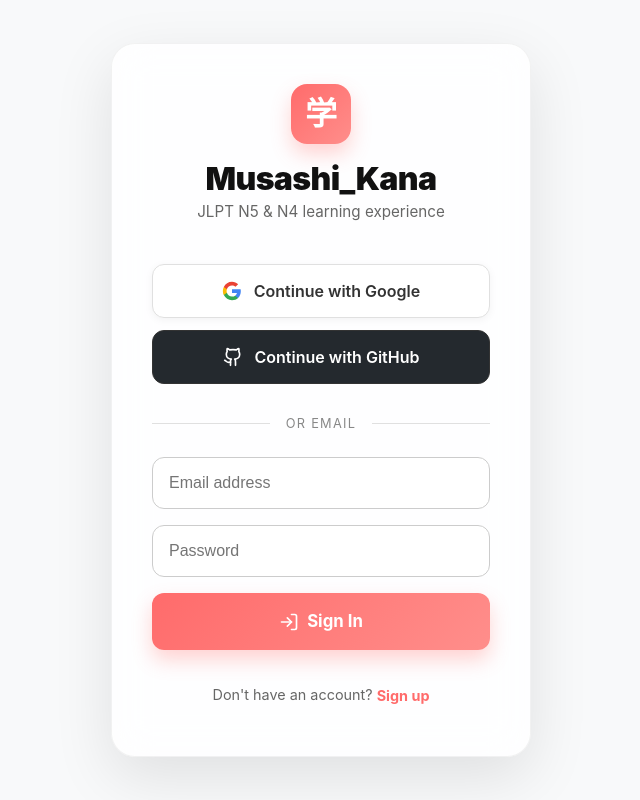
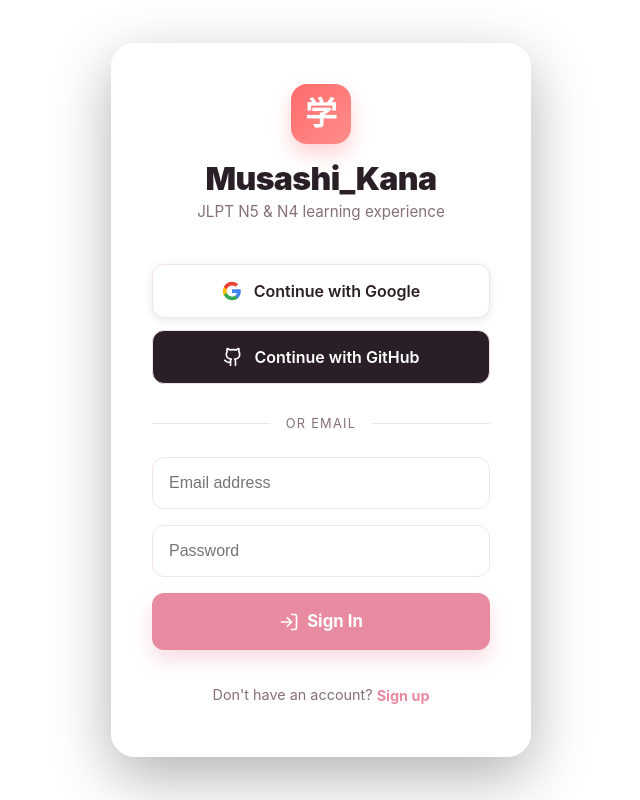
Before and after one commit to Bharath-serman/Musashi_Kana, a Next.js app: page / in a window 1280 px wide. Shown: the whole page, without its empty margins (319-959 px from the left). Built offline with nearby package versions, Linux system fonts and the light colour scheme; no server answers.

Commit message:
Overall Site Polish

```diff
--- a/app/components/app-frame.tsx
+++ b/app/components/app-frame.tsx
@@ -220,7 +220,8 @@ function Sidebar({ collapsed, onToggle }: { collapsed: boolean; onToggle: () =>
                 textDecoration: "none",
                 color: active ? "var(--sidebar-active-color)" : "var(--ink)",
                 background: active ? "var(--sidebar-active-bg)" : "transparent",
-                transition: "background 0.2s, color 0.2s",
+                borderLeft: active ? "3px solid var(--blue)" : "3px solid transparent",
+                transition: "background 0.2s, color 0.2s, border-color 0.2s",
                 fontWeight: active ? "700" : "500"
               }}
             >
--- a/app/data.ts
+++ b/app/data.ts
@@ -23,7 +23,7 @@ export type QuizQuestion = {
 
 export const course = {
   N5: {
-    theme: "Foundation",
+    theme: "Musashi_Kana",
     headline: "Build a clean N5 base",
     description:
       "Learn the kana, high-frequency vocabulary, essential kanji, beginner grammar, and short reading patterns that make N5 stop feeling scattered.",
--- a/app/globals.css
+++ b/app/globals.css
@@ -62,6 +62,8 @@
   --skeleton-bg: linear-gradient(90deg, #edf1f7 0%, #ffffff 48%, #edf1f7 100%);
   --accuracy-success-bg: #e7f6f0;
   --accuracy-error-bg: #fff0ee;
+  --selection-bg: rgba(232, 139, 161, 0.25);
+  --selection-text: var(--ink);
 }
 
 [data-theme="dark"] {
@@ -128,6 +130,8 @@
   --skeleton-bg: linear-gradient(90deg, #2d242a 0%, #3d2f36 48%, #2d242a 100%);
   --accuracy-success-bg: var(--success-soft);
   --accuracy-error-bg: var(--red-soft);
+  --selection-bg: rgba(247, 164, 183, 0.3);
+  --selection-text: var(--ink);
 }
 
 * {
@@ -150,6 +154,11 @@ body {
   font-family: Inter, ui-sans-serif, system-ui, -apple-system, BlinkMacSystemFont, "Segoe UI", sans-serif;
   line-height: 1.5;
   transition: color 0.3s ease, background 0.3s ease;
+}
+
+::selection {
+  background: var(--selection-bg);
+  color: var(--selection-text);
 }
 
 @keyframes cinematic-bg {
--- a/app/page.tsx
+++ b/app/page.tsx
@@ -1,6 +1,6 @@
 "use client";
 
-import { useState } from "react";
+import { useState, useEffect } from "react";
 import { useRouter } from "next/navigation";
 import { signInWithPopup, GoogleAuthProvider, GithubAuthProvider, signInWithEmailAndPassword, createUserWithEmailAndPassword } from "firebase/auth";
 import { auth } from "./lib/firebase";
@@ -15,6 +15,18 @@ export default function LoginPage() {
   const [password, setPassword] = useState("");
   const [error, setError] = useState<string | null>(null);
   const [loading, setLoading] = useState(false);
+
+  useEffect(() => {
+    const prev = document.documentElement.getAttribute("data-theme");
+    document.documentElement.setAttribute("data-theme", "dark");
+    return () => {
+      if (prev) {
+        document.documentElement.setAttribute("data-theme", prev);
+      } else {
+        document.documentElement.removeAttribute("data-theme");
+      }
+    };
+  }, []);
 
   const handleGoogleSignIn = async () => {
     try {
@@ -62,7 +74,7 @@ export default function LoginPage() {
   };
 
   return (
-    <div style={{ position: "relative", minHeight: "100vh", display: "flex", alignItems: "center", justifyContent: "center", overflow: "hidden", background: "#f8f9fa" }}>
+    <div style={{ position: "relative", minHeight: "100vh", display: "flex", alignItems: "center", justifyContent: "center", overflow: "hidden", background: "var(--paper)" }}>
       <CinematicBackground />
 
       <motion.div
@@ -73,14 +85,14 @@ export default function LoginPage() {
           width: "100%",
           maxWidth: "420px",
           padding: "40px",
-          background: "rgba(255, 255, 255, 0.85)",
+          background: "var(--card-glass-bg)",
           backdropFilter: "blur(20px)",
           borderRadius: "24px",
-          border: "1px solid rgba(0, 0, 0, 0.05)",
-          boxShadow: "0 20px 60px rgba(0,0,0,0.1)",
+          border: "1px solid var(--card-glass-border)",
+          boxShadow: "0 20px 60px rgba(0,0,0,0.3)",
           position: "relative",
           zIndex: 10,
-          color: "#333"
+          color: "var(--ink)"
         }}
       >
         <div style={{ textAlign: "center", marginBottom: "40px" }}>
@@ -104,10 +116,10 @@ export default function LoginPage() {
           >
             学
           </motion.div>
-          <h1 style={{ fontSize: "2rem", fontWeight: "900", marginBottom: "8px", letterSpacing: "-0.02em", color: "#111" }}>
+          <h1 style={{ fontSize: "2rem", fontWeight: "900", marginBottom: "8px", letterSpacing: "-0.02em", color: "var(--ink)" }}>
             Musashi_Kana
           </h1>
-          <p style={{ color: "#666", fontSize: "0.95rem" }}>
+          <p style={{ color: "var(--muted)", fontSize: "0.95rem" }}>
              JLPT N5 & N4 learning experience
           </p>
         </div>
@@ -117,12 +129,12 @@ export default function LoginPage() {
             initial={{ opacity: 0, height: 0 }}
             animate={{ opacity: 1, height: "auto" }}
             style={{
-              background: "rgba(255, 75, 75, 0.1)",
-              border: "1px solid rgba(255, 75, 75, 0.3)",
+              background: "var(--red-soft)",
+              border: "1px solid var(--red)",
               padding: "12px",
               borderRadius: "8px",
               marginBottom: "20px",
-              color: "#d32f2f",
+              color: "var(--red)",
               fontSize: "0.85rem",
               textAlign: "center"
             }}
@@ -143,13 +155,13 @@ export default function LoginPage() {
               width: "100%",
               padding: "14px",
               borderRadius: "12px",
-              border: "1px solid #e0e0e0",
-              background: "white",
-              color: "#333",
+              border: "1px solid var(--line)",
+              background: "var(--paper)",
+              color: "var(--ink)",
               fontWeight: "600",
               cursor: "pointer",
               transition: "transform 0.2s, box-shadow 0.2s",
-              boxShadow: "0 2px 8px rgba(0,0,0,0.05)"
+              boxShadow: "0 2px 8px rgba(0,0,0,0.1)"
             }}
             onMouseEnter={(e) => e.currentTarget.style.transform = "translateY(-2px)"}
             onMouseLeave={(e) => e.currentTarget.style.transform = "none"}
@@ -174,20 +186,20 @@ export default function LoginPage() {
               width: "100%",
               padding: "14px",
               borderRadius: "12px",
-              border: "1px solid #333",
-              background: "#24292e",
-              color: "white",
+              border: "1px solid var(--line)",
+              background: "var(--ink)",
+              color: "var(--paper)",
               fontWeight: "600",
               cursor: "pointer",
               transition: "transform 0.2s, background 0.2s"
             }}
             onMouseEnter={(e) => {
               e.currentTarget.style.transform = "translateY(-2px)";
-              e.currentTarget.style.background = "#000";
+              e.currentTarget.style.background = "var(--blue-dark)";
             }}
             onMouseLeave={(e) => {
               e.currentTarget.style.transform = "none";
-              e.currentTarget.style.background = "#24292e";
+              e.currentTarget.style.background = "var(--ink)";
             }}
           >
             <Github size={20} />
@@ -196,9 +208,9 @@ export default function LoginPage() {
         </div>
 
         <div style={{ display: "flex", alignItems: "center", gap: "16px", margin: "24px 0" }}>
-          <div style={{ flex: 1, height: "1px", background: "#e0e0e0" }} />
-          <span style={{ fontSize: "0.8rem", textTransform: "uppercase", letterSpacing: "0.1em", color: "#888" }}>or Email</span>
-          <div style={{ flex: 1, height: "1px", background: "#e0e0e0" }} />
+          <div style={{ flex: 1, height: "1px", background: "var(--line)" }} />
+          <span style={{ fontSize: "0.8rem", textTransform: "uppercase", letterSpacing: "0.1em", color: "var(--muted)" }}>or Email</span>
+          <div style={{ flex: 1, height: "1px", background: "var(--line)" }} />
         </div>
 
         <form onSubmit={handleEmailAuth} style={{ display: "grid", gap: "16px" }}>
@@ -213,14 +225,14 @@ export default function LoginPage() {
                 width: "100%",
                 padding: "16px",
                 borderRadius: "12px",
-                border: "1px solid #ccc",
-                background: "white",
-                color: "#333",
+                border: "1px solid var(--line)",
+                background: "var(--paper)",
+                color: "var(--ink)",
                 fontSize: "1rem",
                 outline: "none"
               }}
-              onFocus={(e) => e.target.style.borderColor = "#FF8E8B"}
-              onBlur={(e) => e.target.style.borderColor = "#ccc"}
+              onFocus={(e) => e.target.style.borderColor = "var(--blue)"}
+              onBlur={(e) => e.target.style.borderColor = "var(--line)"}
             />
           </div>
           <div>
@@ -234,14 +246,14 @@ export default function LoginPage() {
                 width: "100%",
                 padding: "16px",
                 borderRadius: "12px",
-                border: "1px solid #ccc",
-                background: "white",
-                color: "#333",
+                border: "1px solid var(--line)",
+                background: "var(--paper)",
+                color: "var(--ink)",
                 fontSize: "1rem",
                 outline: "none"
               }}
-              onFocus={(e) => e.target.style.borderColor = "#FF8E8B"}
-              onBlur={(e) => e.target.style.borderColor = "#ccc"}
+              onFocus={(e) => e.target.style.borderColor = "var(--blue)"}
+              onBlur={(e) => e.target.style.borderColor = "var(--line)"}
             />
           </div>
           <button
@@ -251,12 +263,12 @@ export default function LoginPage() {
               padding: "16px",
               borderRadius: "12px",
               border: "none",
-              background: "linear-gradient(135deg, #FF6B6B 0%, #FF8E8B 100%)",
+              background: "var(--blue)",
               color: "white",
               fontWeight: "700",
               fontSize: "1.05rem",
               cursor: "pointer",
-              boxShadow: "0 10px 20px rgba(255, 107, 107, 0.3)",
+              boxShadow: "0 10px 20px rgba(232, 139, 161, 0.3)",
               display: "flex",
               alignItems: "center",
               justifyContent: "center",
@@ -270,7 +282,7 @@ export default function LoginPage() {
           </button>
         </form>
 
-        <p style={{ textAlign: "center", marginTop: "24px", color: "#666", fontSize: "0.9rem" }}>
+        <p style={{ textAlign: "center", marginTop: "24px", color: "var(--muted)", fontSize: "0.9rem" }}>
           {isLogin ? "Don't have an account?" : "Already have an account?"}{" "}
           <button
             type="button"
@@ -278,7 +290,7 @@ export default function LoginPage() {
             style={{
               background: "none",
               border: "none",
-              color: "#FF6B6B",
+              color: "var(--blue)",
               fontWeight: "bold",
               cursor: "pointer",
               padding: 0,
--- a/package.json
+++ b/package.json
@@ -3,7 +3,7 @@
   "version": "1.0.0",
   "private": true,
   "scripts": {
-    "dev": "next dev",
+    "dev": "next dev -p 7777",
     "build": "next build",
     "lint": "eslint .",
     "typecheck": "tsc --noEmit"
```
Also changed, not shown: app/[level]/profile/page.tsx (+21 -1 lines), app/select/page.tsx (+31 -17 lines).
